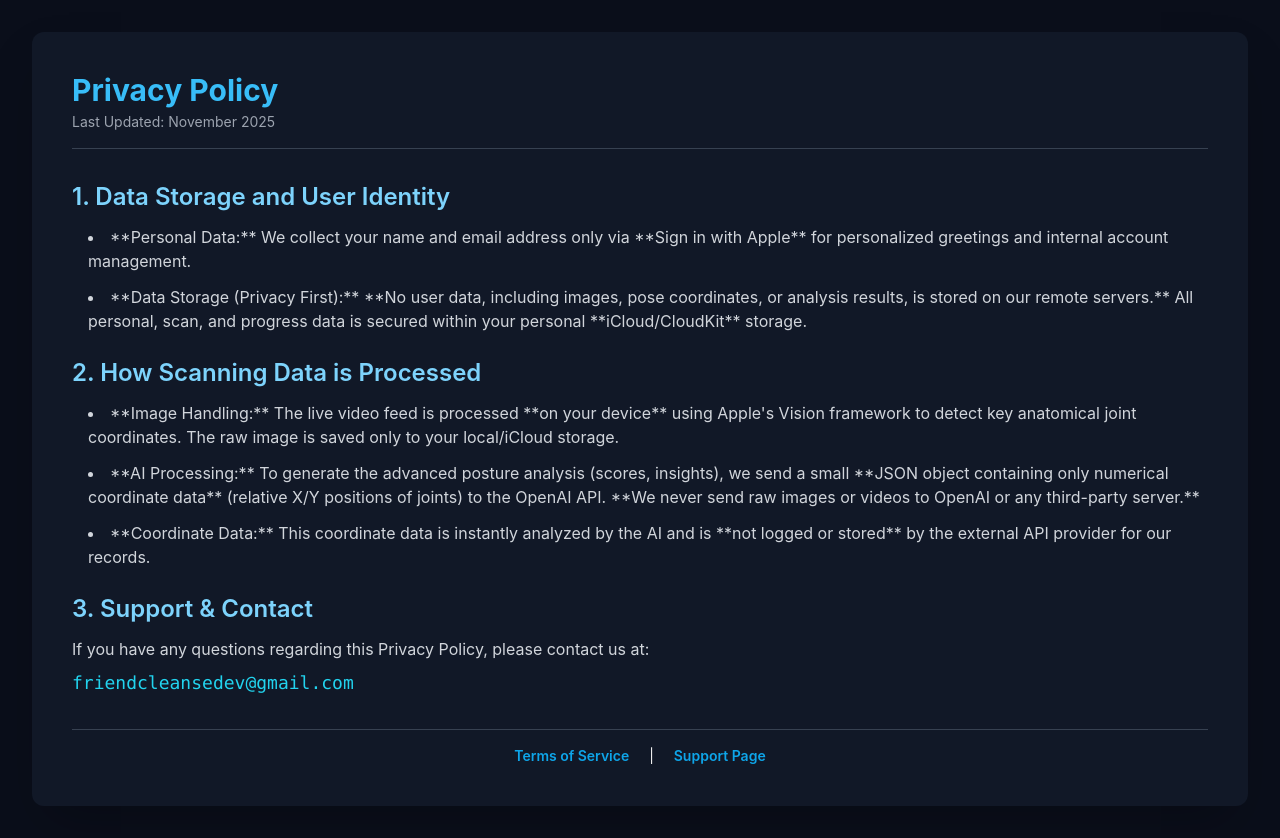
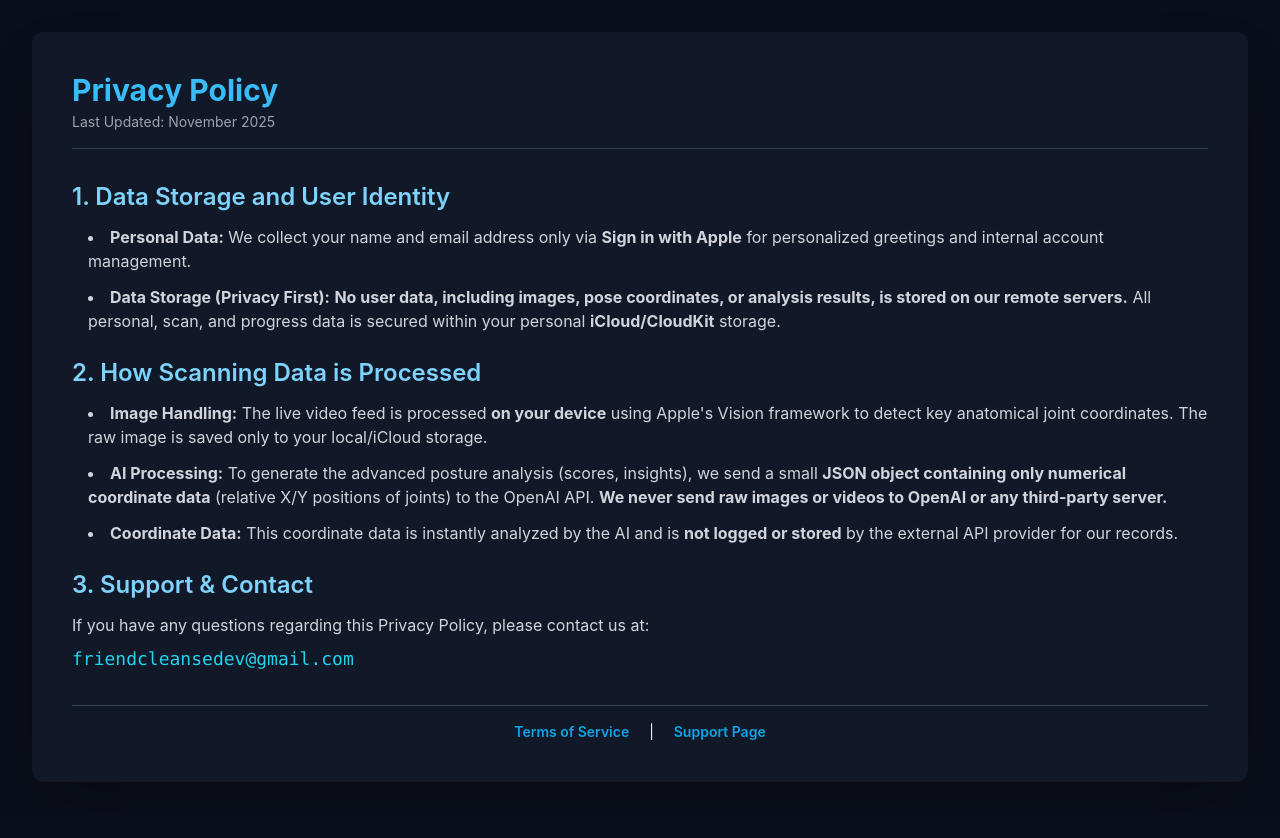
Before and after one commit to samgilmore/posturescanner-legal, a plain HTML site: page privacy.html in a window 1280 px wide. After the commit the page ends 814 px from the top, so only its background shows below. Drawn offline with nearby package versions, Linux system fonts and the light colour scheme.

Commit message:
fixed asterisks

```diff
--- a/privacy.html
+++ b/privacy.html
@@ -23,17 +23,17 @@
         <section class="mb-6">
             <h2 class="text-2xl font-semibold mb-3 text-sky-300">1. Data Storage and User Identity</h2>
             <ul class="list-disc list-inside space-y-3 ml-4 text-gray-300">
-                <li>**Personal Data:** We collect your name and email address only via **Sign in with Apple** for personalized greetings and internal account management.</li>
-                <li>**Data Storage (Privacy First):** **No user data, including images, pose coordinates, or analysis results, is stored on our remote servers.** All personal, scan, and progress data is secured within your personal **iCloud/CloudKit** storage.</li>
+                <li><strong>Personal Data:</strong> We collect your name and email address only via <strong>Sign in with Apple</strong> for personalized greetings and internal account management.</li>
+                <li><strong>Data Storage (Privacy First):</strong> <strong>No user data, including images, pose coordinates, or analysis results, is stored on our remote servers.</strong> All personal, scan, and progress data is secured within your personal <strong>iCloud/CloudKit</strong> storage.</li>
             </ul>
         </section>
 
         <section class="mb-6">
             <h2 class="text-2xl font-semibold mb-3 text-sky-300">2. How Scanning Data is Processed</h2>
             <ul class="list-disc list-inside space-y-3 ml-4 text-gray-300">
-                <li>**Image Handling:** The live video feed is processed **on your device** using Apple's Vision framework to detect key anatomical joint coordinates. The raw image is saved only to your local/iCloud storage.</li>
-                <li>**AI Processing:** To generate the advanced posture analysis (scores, insights), we send a small **JSON object containing only numerical coordinate data** (relative X/Y positions of joints) to the OpenAI API. **We never send raw images or videos to OpenAI or any third-party server.**</li>
-                <li>**Coordinate Data:** This coordinate data is instantly analyzed by the AI and is **not logged or stored** by the external API provider for our records.</li>
+                <li><strong>Image Handling:</strong> The live video feed is processed <strong>on your device</strong> using Apple's Vision framework to detect key anatomical joint coordinates. The raw image is saved only to your local/iCloud storage.</li>
+                <li><strong>AI Processing:</strong> To generate the advanced posture analysis (scores, insights), we send a small <strong>JSON object containing only numerical coordinate data</strong> (relative X/Y positions of joints) to the OpenAI API. <strong>We never send raw images or videos to OpenAI or any third-party server.</strong></li>
+                <li><strong>Coordinate Data:</strong> This coordinate data is instantly analyzed by the AI and is <strong>not logged or stored</strong> by the external API provider for our records.</li>
             </ul>
         </section>
 
```
Also changed, not shown: support.html (+4 -4 lines), terms.html (+4 -4 lines).
